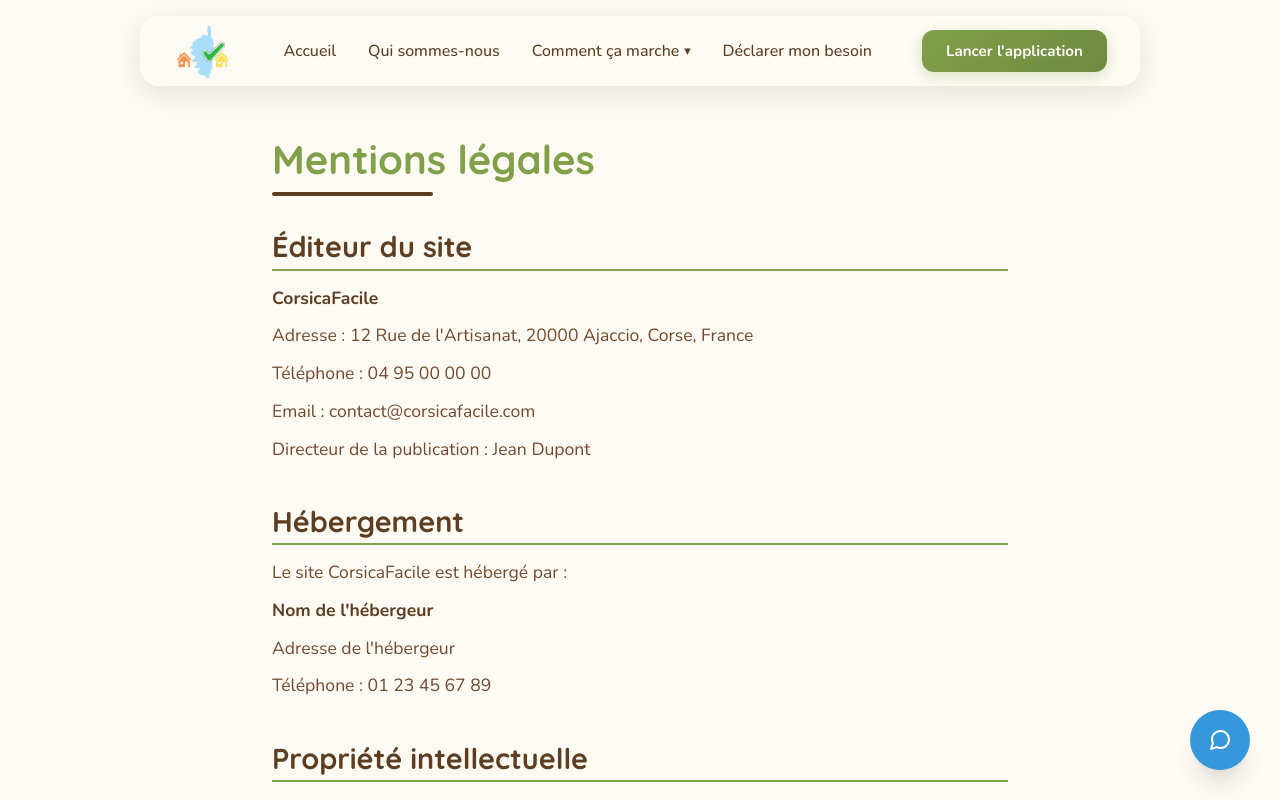
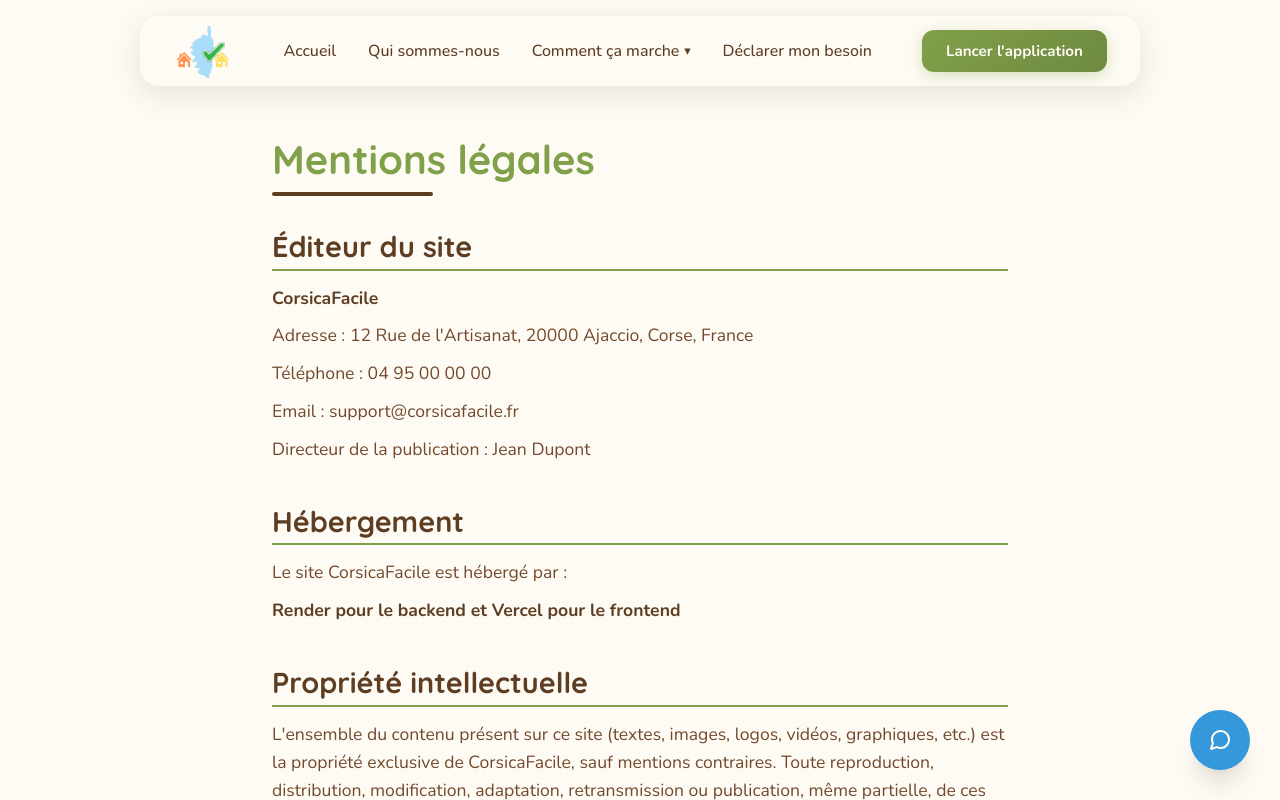
Before and after one commit to AnelisePro/Front-CorsicaFacile, a Next.js app: page /mentions-legales in a window 1280 px wide. Built offline with nearby package versions, Linux system fonts and the light colour scheme.

Commit message:
Add mail et nom de domaine

```diff
--- a/app/confidentialite/page.tsx
+++ b/app/confidentialite/page.tsx
@@ -65,7 +65,7 @@
           <li>Droit de retirer votre consentement à tout moment</li>
         </ul>
         <p className={styles.sectionText}>
-          Pour exercer vos droits, vous pouvez nous contacter à l'adresse : <a href="mailto:contact@corsicafacile.com">contact@corsicafacile.com</a>.
+          Pour exercer vos droits, vous pouvez nous contacter à l'adresse : <a href="mailto:support@corsicafacile.fr">support@corsicafacile.fr</a>.
         </p>
       </section>
 
--- a/app/contact/page.tsx
+++ b/app/contact/page.tsx
@@ -12,7 +12,7 @@
       </p>
 
       <ul className={styles.sectionText}>
-        <li><strong>Par email :</strong> <a href="mailto:contact@corsicafacile.com">contact@corsicafacile.com</a></li>
+        <li><strong>Par email :</strong> <a href="mailto:support@corsicafacile.fr">support@corsicafacile.fr</a></li>
         <li><strong>Par téléphone :</strong> +33 1 23 45 67 89</li>
         <li><strong>Adresse :</strong> 123 Rue de la Corse, 20000 Ajaccio, France</li>
       </ul>
--- a/app/mentions-legales/page.tsx
+++ b/app/mentions-legales/page.tsx
@@ -12,16 +12,14 @@
         <p className={styles.sectionText}><strong>CorsicaFacile</strong></p>
         <p className={styles.sectionText}>Adresse : 12 Rue de l'Artisanat, 20000 Ajaccio, Corse, France</p>
         <p className={styles.sectionText}>Téléphone : 04 95 00 00 00</p>
-        <p className={styles.sectionText}>Email : contact@corsicafacile.com</p>
+        <p className={styles.sectionText}>Email : support@corsicafacile.fr</p>
         <p className={styles.sectionText}>Directeur de la publication : Jean Dupont</p>
       </section>
 
       <section className={styles.section}>
         <h2 className={styles.sectionTitle}>Hébergement</h2>
         <p className={styles.sectionText}>Le site CorsicaFacile est hébergé par :</p>
-        <p className={styles.sectionText}><strong>Nom de l'hébergeur</strong></p>
-        <p className={styles.sectionText}>Adresse de l'hébergeur</p>
-        <p className={styles.sectionText}>Téléphone : 01 23 45 67 89</p>
+        <p className={styles.sectionText}><strong>Render pour le backend et Vercel pour le frontend</strong></p>
       </section>
 
       <section className={styles.section}>
--- a/package.json
+++ b/package.json
@@ -17,6 +17,7 @@
     "framer-motion": "^12.23.6",
     "leaflet": "^1.9.4",
     "next": "15.3.2",
+    "nodemailer": "^7.0.5",
     "react": "^19.0.0",
     "react-dom": "^19.0.0",
     "react-icons": "^5.5.0",
```
Also changed, not shown: 1 other file (tests, documents, lock files or other folders).
